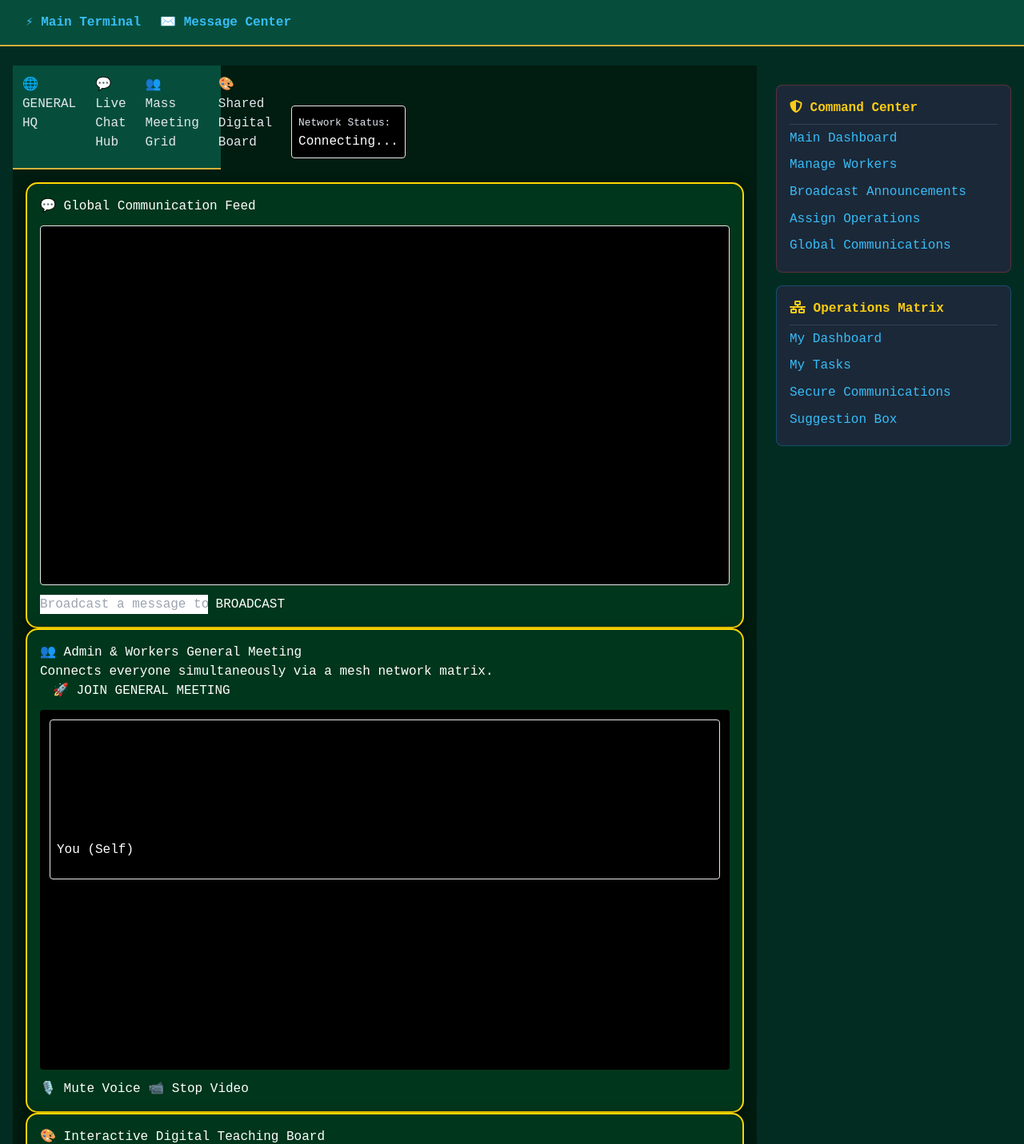
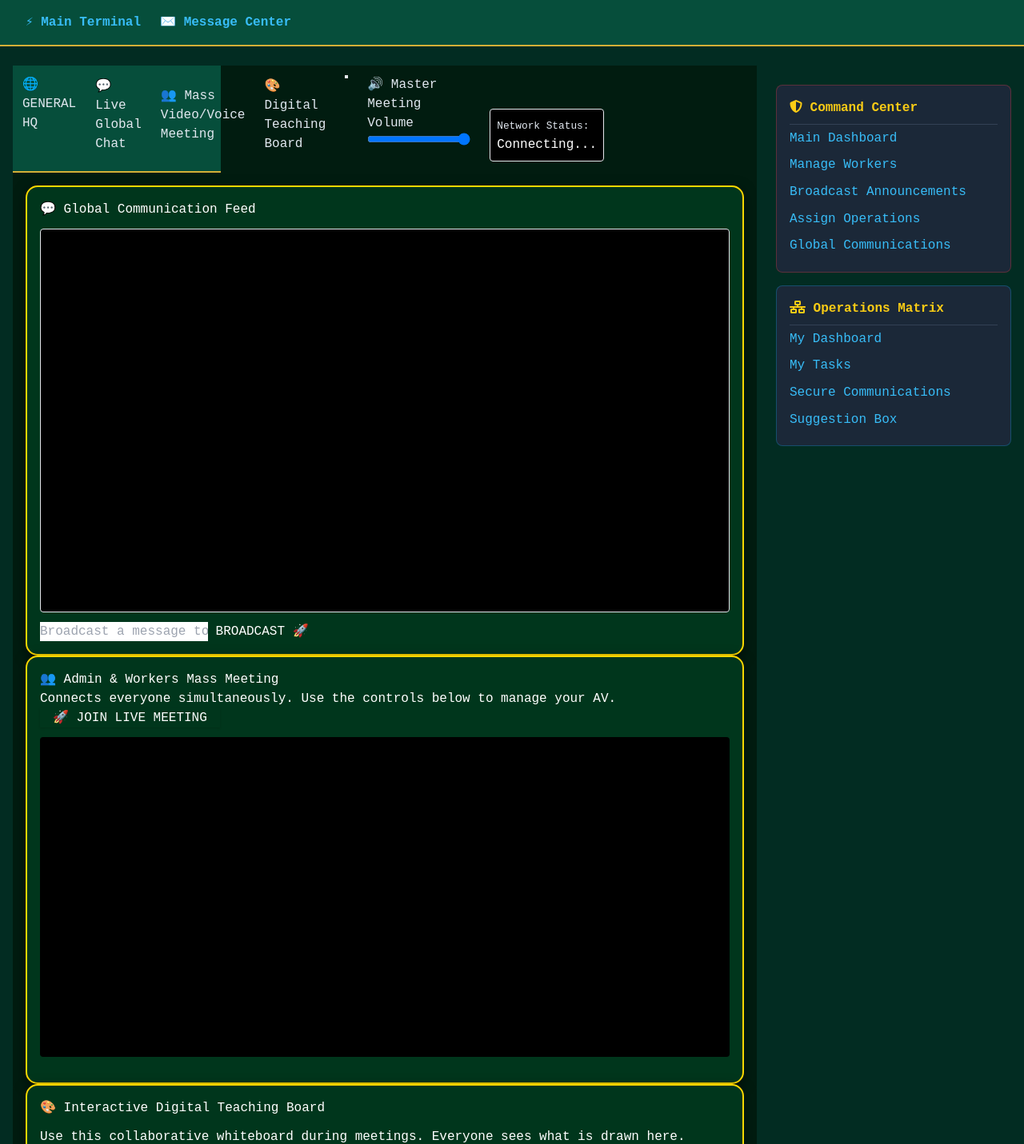
Before and after one commit to divineabraham888-cpu/divine-digital-forum, a Django app: page /dashboard/general-hub/ in a window 1280 px wide. Shown: the top 1431 px of the page at 80% size. Run offline with Django 5.2, Linux system fonts and the light colour scheme; a user stored in the database is signed in; data comes from the database, SQL or seed files in the repository; data that the repository does not hold is empty; some libraries are stand-ins or nearby versions.

Commit message:
Added Screen Share, Volume, and full AV controls to General Hub

```diff
--- a/dashboard/templates/dashboard/general_hub.html
+++ b/dashboard/templates/dashboard/general_hub.html
@@ -1,15 +1,21 @@
 {% extends 'dashboard/template.html' %}
 {% block content %}
-<!-- External PeerJS Library -->
 <script src="https://unpkg.com/peerjs@1.5.2/dist/peerjs.min.js"></script>
 
 <div class="divine-app-container d-flex vh-100" style="background-color: #011C10;">
-    <!-- HUB SIDEBAR -->
     <nav class="bg-dark border-end border-warning d-flex flex-column p-3" style="width: 260px;">
         <h4 class="text-warning mb-4 fw-bold">🌐 GENERAL HQ</h4>
-        <button class="btn btn-outline-warning mb-2 text-start" onclick="switchHubSection('chat')">💬 Live Chat Hub</button>
-        <button class="btn btn-outline-warning mb-2 text-start" onclick="switchHubSection('meeting')">👥 Mass Meeting Grid</button>
-        <button class="btn btn-outline-warning mb-2 text-start" onclick="switchHubSection('board')">🎨 Shared Digital Board</button>
+
+        <button class="btn btn-outline-warning mb-2 text-start fw-bold" onclick="switchHubSection('chat')">💬 Live Global Chat</button>
+        <button class="btn btn-outline-warning mb-2 text-start fw-bold" onclick="switchHubSection('meeting')">👥 Mass Video/Voice Meeting</button>
+        <button class="btn btn-outline-warning mb-2 text-start fw-bold" onclick="switchHubSection('board')">🎨 Digital Teaching Board</button>
+
+        <hr class="border-warning border-2 border-opacity-50">
+
+        <div class="mb-3 text-light">
+            <label class="form-label small text-warning fw-bold mb-1">🔊 Master Meeting Volume</label>
+            <input type="range" class="form-range" id="master-volume" min="0" max="100" value="100" onchange="adjustMasterVolume(this.value)">
+        </div>
 
         <div class="mt-auto p-2 border border-warning rounded bg-black">
             <small class="text-warning d-block">Network Status:</small>
@@ -17,61 +23,55 @@
         </div>
     </nav>
 
-    <!-- HUB ACTIONS CONTENT -->
     <main class="flex-grow-1 p-4 overflow-auto">
 
-        <!-- SECTION 1: LIVE CHAT HUB (Connected directly to your DB API) -->
         <section id="hub-section-chat" class="hub-section">
-            <div class="divine-card p-4">
+            <div class="divine-card p-4 h-100">
                 <h3 class="text-warning mb-3">💬 Global Communication Feed</h3>
-                <div id="global-chat-box" class="bg-black text-light p-3 mb-3 rounded border border-warning" style="height: 450px; overflow-y: auto;">
-                    <!-- Real-time database messages load here -->
+                <div id="global-chat-box" class="bg-black text-light p-3 mb-3 rounded border border-warning" style="height: 60vh; overflow-y: auto;">
                     </div>
                 <form id="global-chat-form" onsubmit="sendGlobalMessage(event)">
                     {% csrf_token %}
                     <div class="input-group">
-                        <input type="text" id="global-chat-input" class="form-control bg-dark text-white border-warning" placeholder="Broadcast a message to everyone online...">
-                        <button class="btn btn-warning fw-bold" type="submit">BROADCAST</button>
+                        <input type="text" id="global-chat-input" class="form-control bg-dark text-white border-warning" placeholder="Broadcast a message to everyone online..." required>
+                        <button class="btn btn-warning fw-bold" type="submit">BROADCAST 🚀</button>
                     </div>
                 </form>
             </div>
         </section>
 
-        <!-- SECTION 2: MASS MEETING GRID (Multi-user Video & Voice) -->
         <section id="hub-section-meeting" class="hub-section d-none">
-            <div class="divine-card p-4">
+            <div class="divine-card p-4 h-100">
                 <div class="d-flex justify-content-between align-items-center mb-3">
                     <div>
-                        <h3 class="text-warning mb-0">👥 Admin & Workers General Meeting</h3>
-                        <p class="text-muted small">Connects everyone simultaneously via a mesh network matrix.</p>
+                        <h3 class="text-warning mb-0">👥 Admin & Workers Mass Meeting</h3>
+                        <p class="text-muted small">Connects everyone simultaneously. Use the controls below to manage your AV.</p>
                     </div>
-                    <button class="btn btn-success fw-bold px-4" onclick="joinGeneralMeeting()">🚀 JOIN GENERAL MEETING</button>
+                    <button id="join-btn" class="btn btn-success fw-bold px-4 shadow" onclick="joinGeneralMeeting()">🚀 JOIN LIVE MEETING</button>
                 </div>
 
-                <!-- Video Streams Matrix Grid -->
-                <div id="video-grid" class="row row-cols-1 row-cols-md-3 g-3 p-3 rounded" style="background: #000; min-height: 450px;">
-                    <!-- Local stream window -->
-                    <div class="col" id="local-stream-container">
-                        <div class="position-relative border border-warning rounded overflow-hidden bg-dark h-100" style="min-height: 200px;">
+                <div id="video-grid" class="row row-cols-1 row-cols-md-3 g-3 p-3 rounded mb-4" style="background: #000; min-height: 50vh; overflow-y: auto;">
+                    <div class="col" id="local-stream-container" style="display: none;">
+                        <div class="position-relative border border-warning rounded overflow-hidden bg-dark h-100" style="min-height: 250px;">
                             <video id="hub-local-vid" class="w-100 h-100 object-fit-cover" autoplay muted playsinline></video>
-                            <span class="position-absolute bottom-0 start-0 bg-warning text-dark px-2 py-1 small fw-bold">You (Self)</span>
+                            <span class="position-absolute bottom-0 start-0 bg-warning text-dark px-2 py-1 small fw-bold">You (Local)</span>
                         </div>
                     </div>
-                    <!-- Remote dynamic entries attach here -->
                     </div>
 
-                <div class="mt-3 d-flex gap-2 justify-content-center">
-                    <button id="audio-toggle" class="btn btn-outline-warning" onclick="toggleHubAudio()">🎙️ Mute Voice</button>
-                    <button id="video-toggle" class="btn btn-outline-warning" onclick="toggleHubVideo()">📹 Stop Video</button>
+                <div class="d-flex gap-3 justify-content-center bg-dark p-3 rounded border border-secondary" id="meeting-controls" style="display: none !important;">
+                    <button id="audio-toggle" class="btn btn-outline-warning fw-bold px-4" onclick="toggleHubAudio()">🎙️ Mute Voice</button>
+                    <button id="video-toggle" class="btn btn-outline-warning fw-bold px-4" onclick="toggleHubVideo()">📹 Turn Off Camera</button>
+                    <button id="screen-share-btn" class="btn btn-outline-info fw-bold px-4" onclick="startScreenShare()">💻 Share Screen</button>
                 </div>
             </div>
         </section>
 
-        <!-- SECTION 3: SHARED DIGITAL BOARD -->
         <section id="hub-section-board" class="hub-section d-none">
             <div class="divine-card p-4 h-100">
                 <h3 class="text-warning mb-3">🎨 Interactive Digital Teaching Board</h3>
-                <iframe src="https://excalidraw.com/" class="w-100 rounded border border-warning" style="height: 600px;"></iframe>
+                <p class="text-light small">Use this collaborative whiteboard during meetings. Everyone sees what is drawn here.</p>
+                <iframe src="https://excalidraw.com/" class="w-100 rounded border border-warning" style="height: 65vh;"></iframe>
             </div>
         </section>
 
@@ -79,20 +79,20 @@
 </div>
 
 <style>
-    .hub-section { animation: fadeIn 0.25s ease-in-out; }
+    .hub-section { animation: fadeIn 0.3s ease-in-out; }
     .divine-card { background: #00361C; border: 2px solid #FFD700; border-radius: 15px; color: #fff; box-shadow: 0 4px 15px rgba(0,0,0,0.5); }
-    @keyframes fadeIn { from { opacity: 0; } to { opacity: 1; } }
+    @keyframes fadeIn { from { opacity: 0; transform: translateY(10px); } to { opacity: 1; transform: translateY(0); } }
 </style>
 
 <script>
-    // Tab switching controls
+    // --- Navigation ---
     function switchHubSection(id) {
         document.querySelectorAll('.hub-section').forEach(s => s.classList.add('d-none'));
         document.getElementById('hub-section-' + id).classList.remove('d-none');
     }
 
     // ==========================================
-    // MODULE 1: AUTOMATED LIVE GLOBAL CHAT ENGINE
+    // MODULE 1: GLOBAL CHAT LOGIC
     // ==========================================
     const fetchUrl = "{% url 'dashboard:fetch_messages' 0 %}";
     const sendUrl = "{% url 'dashboard:send_message' 0 %}";
@@ -103,16 +103,15 @@
             const res = await fetch(fetchUrl);
             const data = await res.json();
 
-            // Only update DOM if new messages exist to protect performance
             if (data.length !== lastMessageCount) {
                 const box = document.getElementById('global-chat-box');
                 box.innerHTML = '';
                 data.forEach(m => {
                     const isYou = m.sender__username === "{{ request.user.username }}";
                     box.innerHTML += `
-                        <div class="mb-2 p-2 rounded" style="background: ${isYou ? '#011C10' : '#222'}; border-left: 3px solid ${isYou ? '#FFD700' : '#6c757d'}">
-                            <small class="text-warning d-block fw-bold">${m.sender__username}</small>
-                            <span>${m.content}</span>
+                        <div class="mb-3 p-2 rounded shadow-sm" style="background: ${isYou ? '#0a4226' : '#222'}; border-left: 4px solid ${isYou ? '#FFD700' : '#0dcaf0'}">
+                            <small class="text-warning d-block fw-bold mb-1">${m.sender__username}</small>
+                            <span style="font-size: 1.05rem;">${m.content}</span>
                         </div>
                     `;
                 });
@@ -125,60 +124,54 @@
     async function sendGlobalMessage(e) {
         e.preventDefault();
         const input = document.getElementById('global-chat-input');
-        const content = input.value.trim();
-        if(!content) return;
-
         const formData = new FormData();
-        formData.append('content', content);
+        formData.append('content', input.value.trim());
         formData.append('csrfmiddlewaretoken', document.querySelector('[name=csrfmiddlewaretoken]').value);
 
-        try {
         const res = await fetch(sendUrl, { method: 'POST', body: formData });
         if(res.ok) {
             input.value = '';
-                loadGlobalMessages(); // Instant layout refresh
+            loadGlobalMessages();
         }
-        } catch(err) { alert("Failed to broadcast message."); }
     }
-
-    // Fire up the continuous background synchronization loop (Runs every 2 seconds)
-    setInterval(loadGlobalMessages, 2000);
+    setInterval(loadGlobalMessages, 2000); // Check for new messages every 2 seconds
     loadGlobalMessages();
 
     // ==========================================
-    // MODULE 2: MESH CONFERENCE ENGINE (MASS MEETING)
+    // MODULE 2: MASS MEETING & HARDWARE LOGIC
     // ==========================================
     let hubPeer, hubStream;
     const activeConnections = {};
+    let isScreenSharing = false;
 
-    // List of known network targets generated dynamically by your database
-    const corporateContacts = [
-        {% for contact in contacts %} "{{ contact.id }}", {% endfor %}
-    ];
+    // Dynamic list of all system users from Django
+    const corporateContacts = [ {% for contact in contacts %} "{{ contact.id }}", {% endfor %} ];
 
     async function joinGeneralMeeting() {
         const statusEl = document.getElementById('hub-status');
-        statusEl.innerText = "Spooling AV Core...";
+        document.getElementById('join-btn').style.display = 'none';
+        document.getElementById('local-stream-container').style.display = 'block';
+        document.getElementById('meeting-controls').style.setProperty('display', 'flex', 'important');
+
+        statusEl.innerText = "Connecting AV...";
 
         try {
-            // Step 1: Capture AV assets
+            // Get Webcam and Microphone
             hubStream = await navigator.mediaDevices.getUserMedia({ video: true, audio: true });
             document.getElementById('hub-local-vid').srcObject = hubStream;
-            statusEl.innerText = "Camera Active";
 
-            // Step 2: Initialize unified Peer ID anchor
+            // Initialize Peer Network
             hubPeer = new Peer("divine_master_" + "{{ request.user.id }}", { secure: true, host: '0.peerjs.com', port: 443 });
 
             hubPeer.on('open', (id) => {
-                statusEl.innerText = "🟢 Active Meeting ID: " + id;
-                // Step 3: Mesh discovery—reach out to all other corporate system hooks automatically
+                statusEl.innerText = "🟢 Live on Network";
+                // Call everyone in the database automatically
                 corporateContacts.forEach(targetId => {
-                    const peerTargetString = "divine_master_" + targetId;
-                    executeMeshCall(peerTargetString);
+                    executeMeshCall("divine_master_" + targetId);
                 });
             });
 
-            // Step 4: Keep listening for incoming connections from other coworkers joining late
+            // Answer incoming calls from late-joiners
             hubPeer.on('call', (incomingCall) => {
                 incomingCall.answer(hubStream);
                 incomingCall.on('stream', (remoteStream) => {
@@ -187,39 +180,39 @@
             });
 
         } catch (e) {
-            alert("Hardware collection failure: Ensure camera permissions are clear.");
-            statusEl.innerText = "🔴 HW Access Blocked";
+            alert("Camera/Microphone access blocked. Please allow permissions in your browser.");
+            statusEl.innerText = "🔴 Blocked by Browser";
         }
     }
 
     function executeMeshCall(peerTargetId) {
-        if(activeConnections[peerTargetId]) return; // Stop duplication
-
+        if(activeConnections[peerTargetId]) return;
         const call = hubPeer.call(peerTargetId, hubStream);
         if(call) {
             activeConnections[peerTargetId] = call;
-            call.on('stream', (remoteStream) => {
-                renderRemoteVideo(peerTargetId, remoteStream);
-            });
+            call.on('stream', (remoteStream) => renderRemoteVideo(peerTargetId, remoteStream));
             call.on('close', () => removeRemoteVideo(peerTargetId));
         }
     }
 
     function renderRemoteVideo(peerId, stream) {
-        if(document.getElementById("container_" + peerId)) return; // Already rendered
+        if(document.getElementById("container_" + peerId)) return;
 
         const grid = document.getElementById('video-grid');
         const col = document.createElement('div');
         col.className = 'col';
         col.id = "container_" + peerId;
         col.innerHTML = `
-            <div class="position-relative border border-secondary rounded overflow-hidden bg-dark h-100" style="min-height: 200px;">
-                <video id="vid_${peerId}" class="w-100 h-100 object-fit-cover" autoplay playsinline></video>
-                <span class="position-absolute bottom-0 start-0 bg-dark text-warning px-2 py-1 small fw-bold">User System Connected</span>
+            <div class="position-relative border border-info rounded overflow-hidden bg-dark h-100" style="min-height: 250px;">
+                <video id="vid_${peerId}" class="w-100 h-100 object-fit-cover remote-video" autoplay playsinline></video>
+                <span class="position-absolute bottom-0 start-0 bg-info text-dark px-2 py-1 small fw-bold">Colleague</span>
             </div>
         `;
         grid.appendChild(col);
         document.getElementById("vid_" + peerId).srcObject = stream;
+
+        // Apply current master volume to new video
+        adjustMasterVolume(document.getElementById('master-volume').value);
     }
 
     function removeRemoteVideo(peerId) {
@@ -228,17 +221,65 @@
         delete activeConnections[peerId];
     }
 
-    // Hardware Controls Hooks
+    // --- HARDWARE CONTROLS ---
+
     function toggleHubAudio() {
         const track = hubStream.getAudioTracks()[0];
         track.enabled = !track.enabled;
-        document.getElementById('audio-toggle').innerText = track.enabled ? "🎙️ Mute Voice" : "🔇 Unmute Voice";
+        const btn = document.getElementById('audio-toggle');
+        btn.innerText = track.enabled ? "🎙️ Mute Voice" : "🔇 Unmute Voice";
+        btn.className = track.enabled ? "btn btn-outline-warning fw-bold px-4" : "btn btn-danger fw-bold px-4";
     }
 
     function toggleHubVideo() {
         const track = hubStream.getVideoTracks()[0];
         track.enabled = !track.enabled;
-        document.getElementById('video-toggle').innerText = track.enabled ? "📹 Stop Video" : "🎥 Start Video";
+        const btn = document.getElementById('video-toggle');
+        btn.innerText = track.enabled ? "📹 Turn Off Camera" : "🎥 Turn On Camera";
+        btn.className = track.enabled ? "btn btn-outline-warning fw-bold px-4" : "btn btn-danger fw-bold px-4";
+    }
+
+    // --- SCREEN SHARING LOGIC ---
+    async function startScreenShare() {
+        try {
+            // Ask browser for screen
+            const screenStream = await navigator.mediaDevices.getDisplayMedia({ video: true });
+            const screenTrack = screenStream.getVideoTracks()[0];
+
+            // Send screen to all connected peers
+            Object.values(activeConnections).forEach(call => {
+                const sender = call.peerConnection.getSenders().find(s => s.track.kind === 'video');
+                if(sender) sender.replaceTrack(screenTrack);
+            });
+
+            // Show screen locally
+            document.getElementById('hub-local-vid').srcObject = screenStream;
+            const btn = document.getElementById('screen-share-btn');
+            btn.innerText = "🛑 Stop Sharing";
+            btn.className = "btn btn-info fw-bold px-4 text-dark";
+
+            // When user clicks "Stop sharing" on the browser popup
+            screenTrack.onended = () => {
+                const camTrack = hubStream.getVideoTracks()[0];
+                Object.values(activeConnections).forEach(call => {
+                    const sender = call.peerConnection.getSenders().find(s => s.track.kind === 'video');
+                    if(sender) sender.replaceTrack(camTrack);
+                });
+                document.getElementById('hub-local-vid').srcObject = hubStream;
+                btn.innerText = "💻 Share Screen";
+                btn.className = "btn btn-outline-info fw-bold px-4";
+            };
+        } catch(err) {
+            console.error("Screen share canceled or failed", err);
+        }
+    }
+
+    // --- MASTER VOLUME LOGIC ---
+    function adjustMasterVolume(value) {
+        const volumeLevel = value / 100;
+        document.querySelectorAll('.remote-video').forEach(video => {
+            video.volume = volumeLevel;
+        });
     }
 </script>
 {% endblock %}
```
Lines whose indentation alone changed are shown as unchanged.
